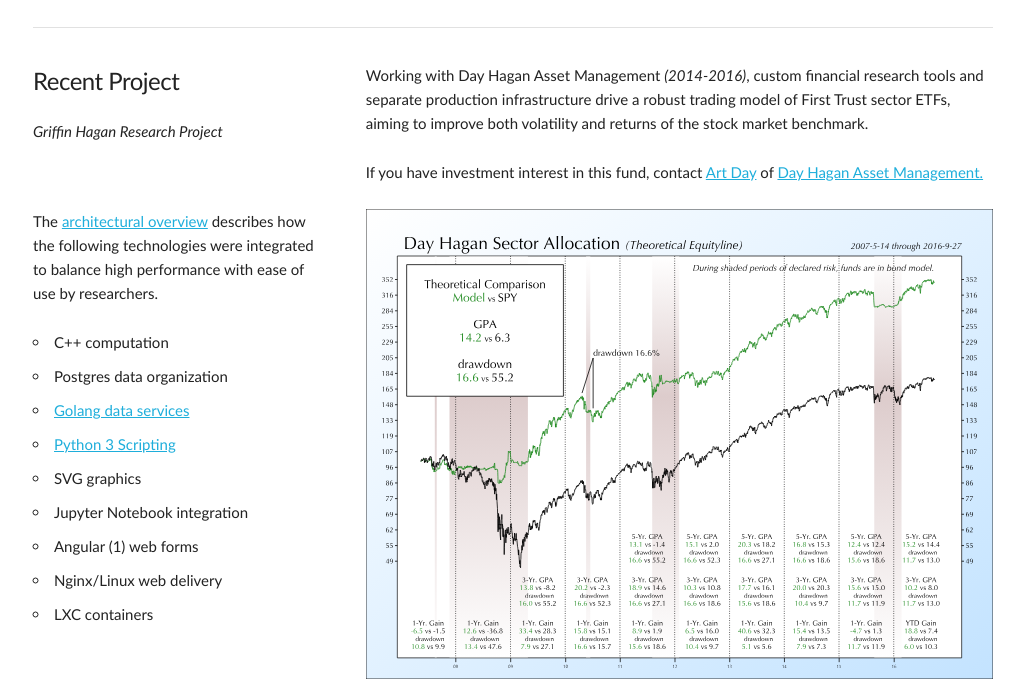
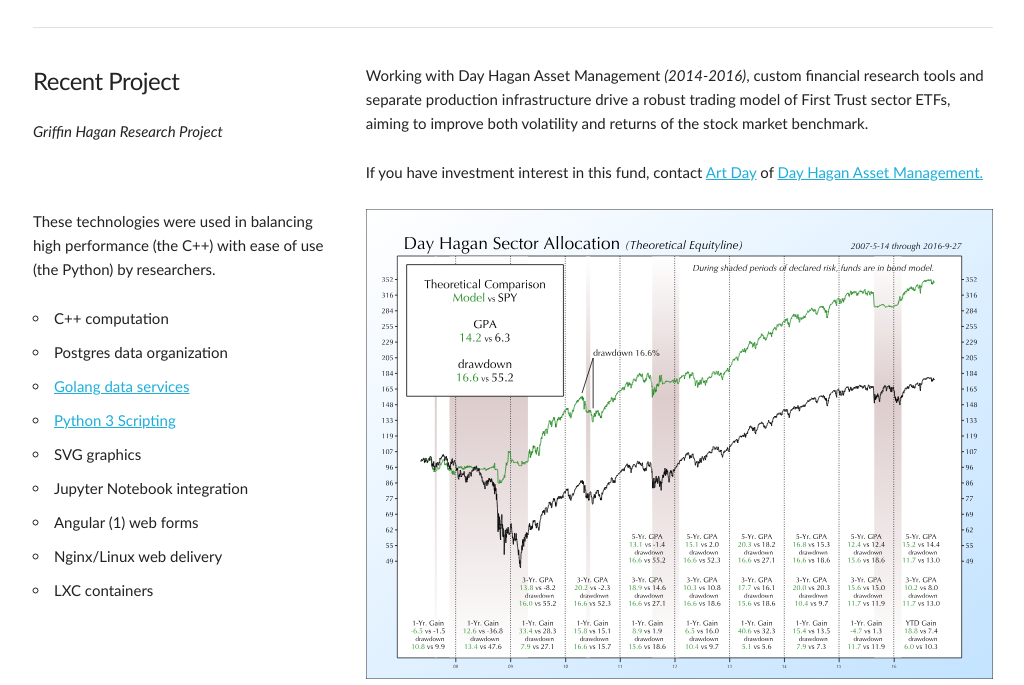
Before and after one commit to JohnCGriffin/JohnCGriffin.github.io, a plain HTML site: page index.html in a window 1280 px wide. Shown: the part 136-821 px from the top of the page, without its empty margins (127-1151 px from the left). Drawn offline with Linux system fonts and the light colour scheme.

Commit message:
Update index.html

```diff
--- a/index.html
+++ b/index.html
@@ -57,9 +57,8 @@
       </div>
       <div class="row">
         <div class="one-third column" style="margin-top:0px">
-          <p>The <a href="https://docs.griffinhagan.com/Python-API-doc/architecture.html">
-            architectural overview</a> describes how the following technologies were integrated
-                to balance high performance with ease of use by researchers.</p>
+          <p>These technologies were used in balancing
+                high performance (the C++) with ease of use (the Python) by researchers.</p>
           <ul>
             <li>C++ computation</li>
             <li>Postgres data organization</li>
```
